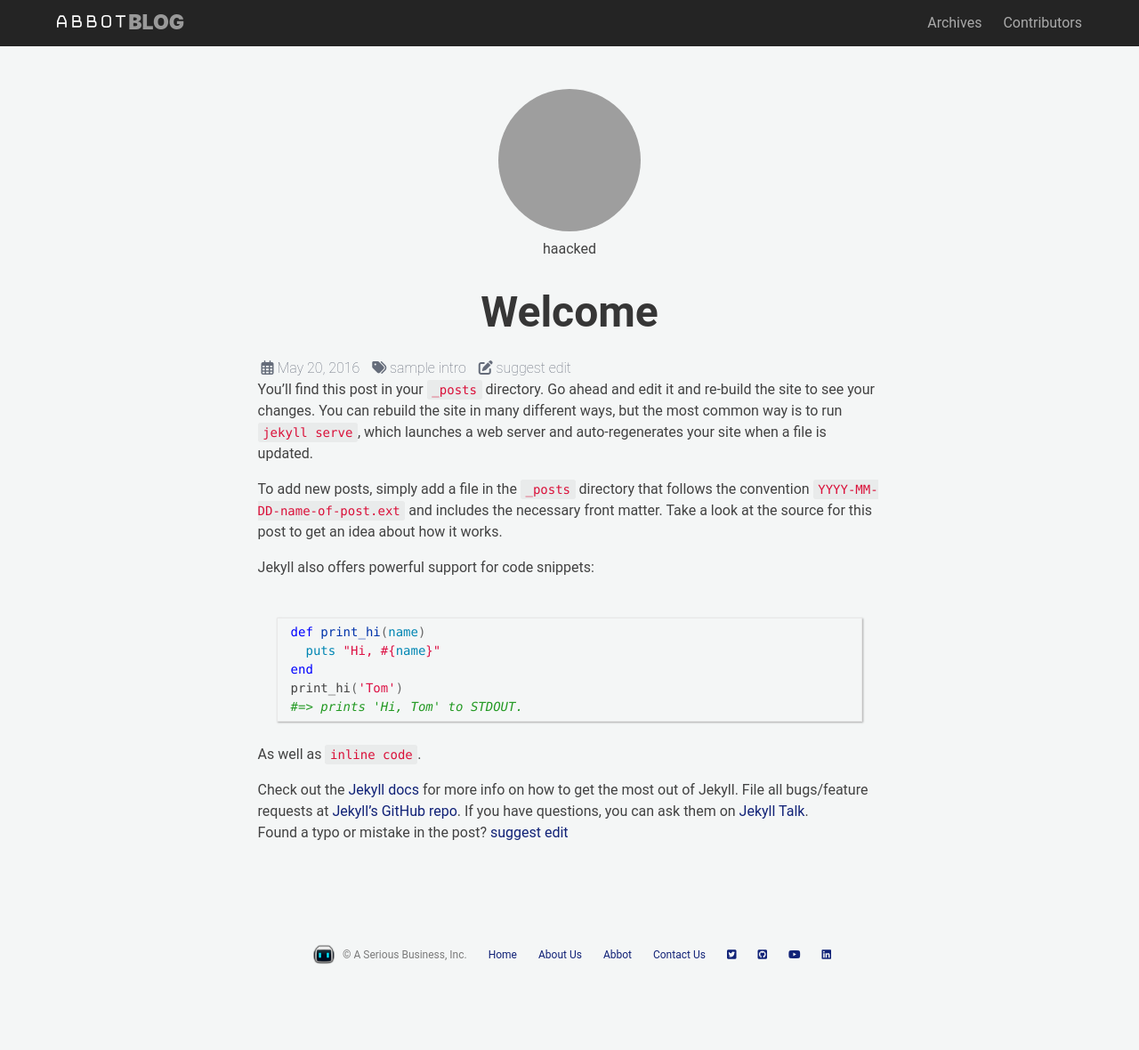
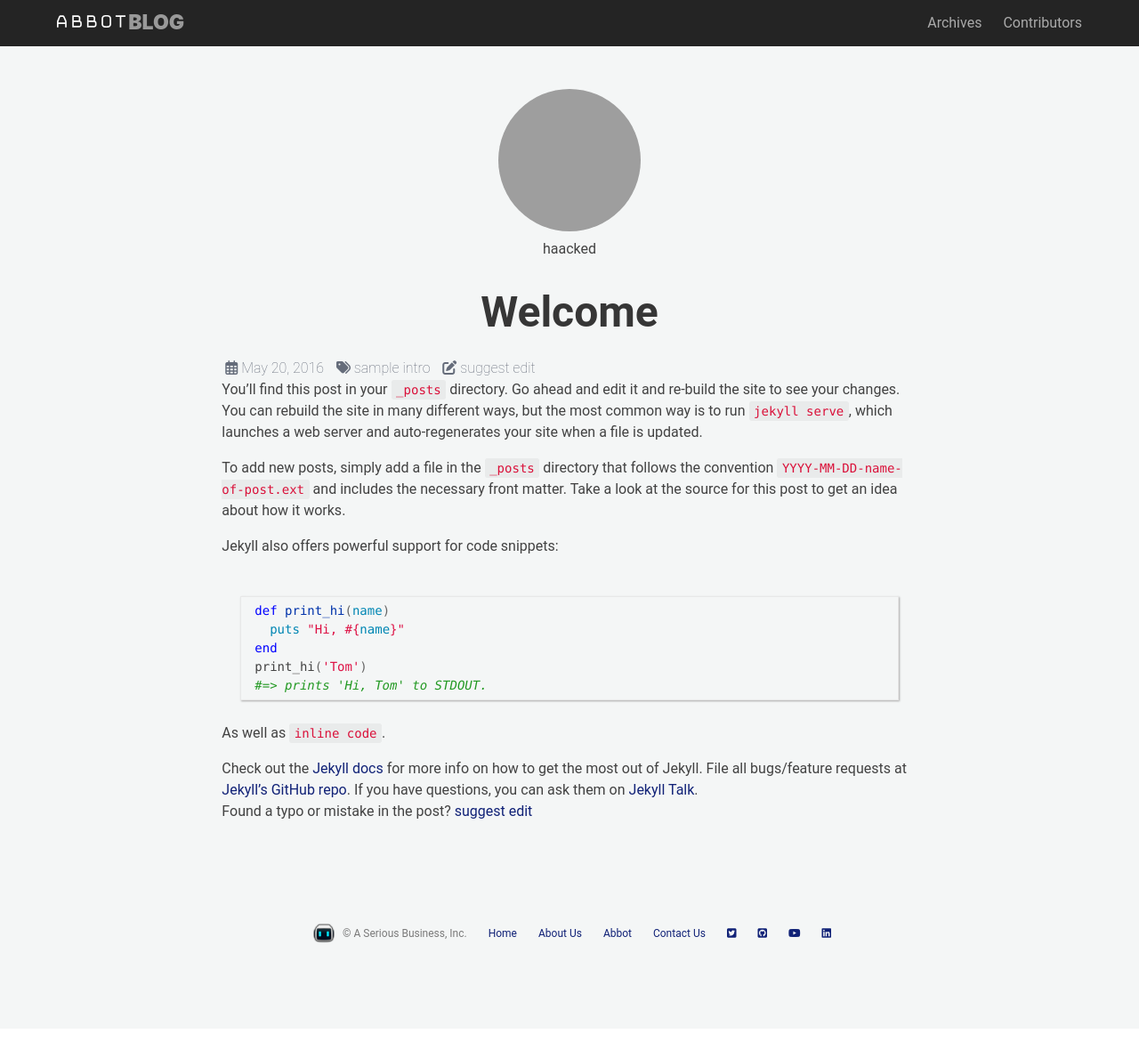
Before and after one commit to aseriousbiz/blog-theme, a Jekyll site: the page built from _posts/2016-05-20-welcome-to-jekyll.md, in a window 1280 px wide. Shown: the whole page at 89% size. Built offline with Jekyll 4.4.1, drawn with Linux system fonts in a browser that asks for light colours; nearby versions of some CDN libraries; some web fonts are replaced; after the commit the page ends 1156 px from its top, so only the background shows below that; grey boxes are pictures that could not be loaded.

```diff
--- a/_layouts/post.html
+++ b/_layouts/post.html
@@ -2,8 +2,8 @@
 layout: content
 ---
 <section class="section">
-  <div class="columns">
-    <div class="column is-three-fifths is-offset-one-fifth">
+  <div class="columns is-centered">
+    <div class="column is-one-third-fullhd is-two-thirds-widescreen is-three-fifths-desktop">
       <div class="content">
         <article class="post" itemscope itemtype="http://schema.org/BlogPosting">
           {% include post/author.html %}
```
